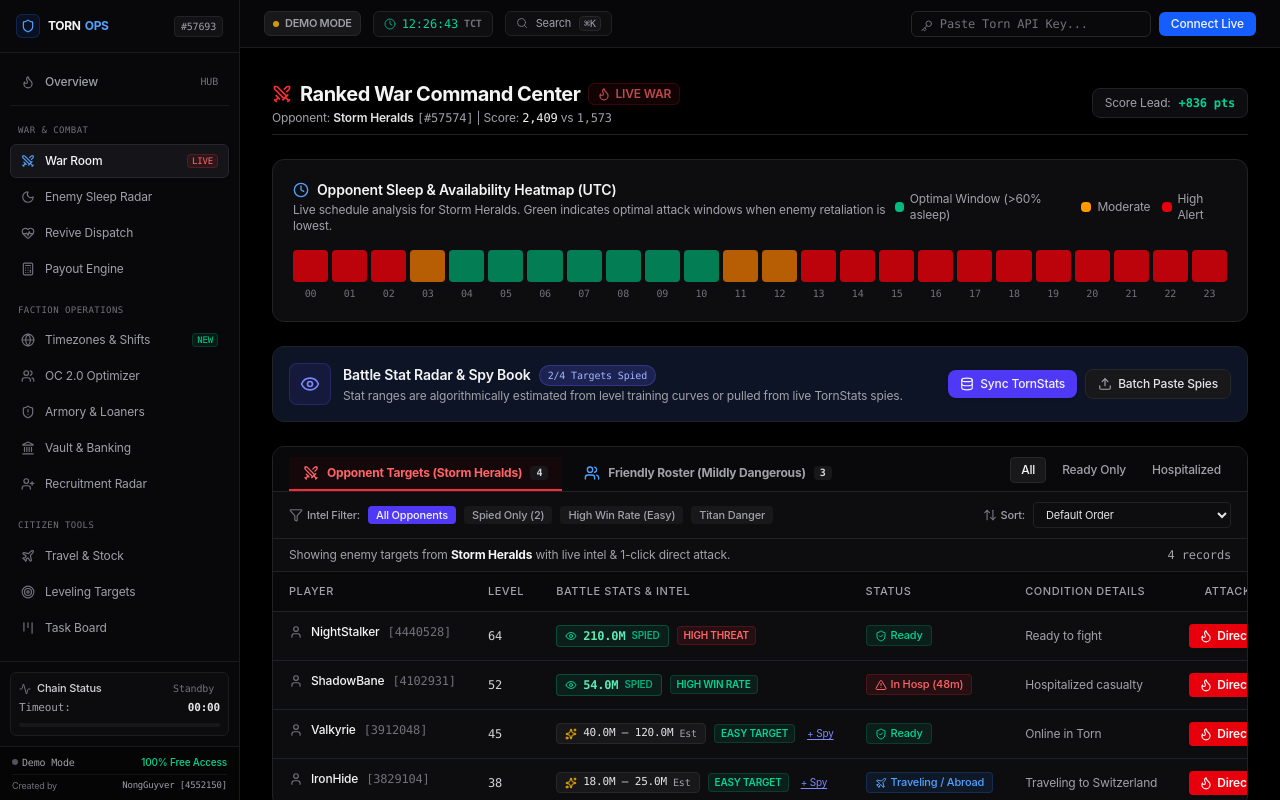
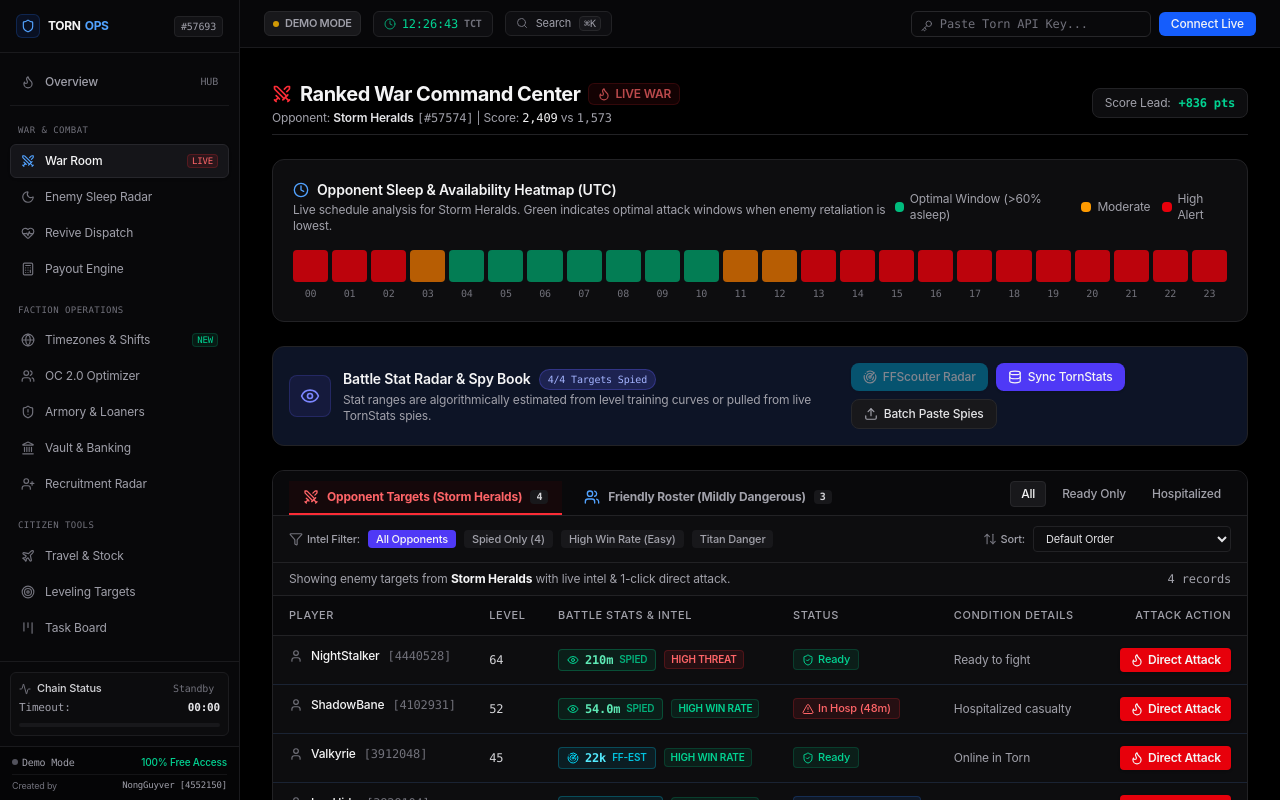
Before and after one commit to kiwicoder171/tornops, a Next.js app in the folder apps/web/: page /war in a window 1280 px wide. Built offline with nearby package versions, Linux system fonts and the light colour scheme.

Commit message:
feat(estimator): integrate FFScouter Fair-Fight API and sharp progression point estimates

```diff
--- /dev/null
+++ b/apps/web/src/app/api/ffscouter/route.ts
@@ -0,0 +1,66 @@
+import { NextRequest, NextResponse } from "next/server";
+
+export async function GET(req: NextRequest) {
+  const { searchParams } = new URL(req.url);
+
+  const key = searchParams.get("key");
+  const targets = searchParams.get("targets");
+
+  if (!key || key.trim() === "") {
+    return NextResponse.json(
+      { error: "Missing required Torn API key" },
+      { status: 400 }
+    );
+  }
+
+  if (!targets || targets.trim() === "") {
+    return NextResponse.json(
+      { error: "Missing required targets list (comma-separated IDs)" },
+      { status: 400 }
+    );
+  }
+
+  const endpoint = `https://ffscouter.com/api/v1/get-stats?key=${encodeURIComponent(
+    key.trim()
+  )}&targets=${encodeURIComponent(targets.trim())}`;
+
+  try {
+    const controller = new AbortController();
+    const timeoutId = setTimeout(() => controller.abort(), 9000);
+
+    const res = await fetch(endpoint, {
+      signal: controller.signal,
+      headers: {
+        Accept: "application/json",
+        "User-Agent": "TornOpsFactionWarRoom/1.0",
+      },
+      next: { revalidate: 300 }, // Cache estimates for 5 minutes
+    });
+
+    clearTimeout(timeoutId);
+
+    const text = await res.text();
+    let data;
+    try {
+      data = JSON.parse(text);
+    } catch {
+      return NextResponse.json(
+        { error: "Invalid JSON response from FFScouter" },
+        { status: 502 }
+      );
+    }
+
+    return NextResponse.json(data);
+  } catch (err: any) {
+    if (err?.name === "AbortError") {
+      return NextResponse.json(
+        { error: "FFScouter API request timed out" },
+        { status: 504 }
+      );
+    }
+    return NextResponse.json(
+      { error: err?.message || "Failed to reach FFScouter API" },
+      { status: 500 }
+    );
+  }
+}
--- a/apps/web/src/app/war/page.tsx
+++ b/apps/web/src/app/war/page.tsx
@@ -103,6 +103,24 @@ const DEFAULT_DEMO_SPIES: Record<number, PlayerSpyData> = {
     source: "FACTION_SPY",
     spiedBy: "Faction Discord Intel",
   },
+  3912048: {
+    playerId: 3912048,
+    name: "Valkyrie",
+    total: 22_000,
+    timestamp: Math.floor(Date.now() / 1000) - 86400 * 2,
+    source: "FFSCOUTER",
+    spiedBy: "FFScouter Radar",
+    fairFight: 1.45,
+  },
+  3829104: {
+    playerId: 3829104,
+    name: "IronHide",
+    total: 8_900,
+    timestamp: Math.floor(Date.now() / 1000) - 86400 * 5,
+    source: "FFSCOUTER",
+    spiedBy: "FFScouter Radar",
+    fairFight: 1.12,
+  },
 };
 
 const DEFAULT_DEMO_WAR_META: WarMeta = {
@@ -237,6 +255,7 @@ export default function WarRoomPage() {
   const [spies, setSpies] = useState<Record<number, PlayerSpyData>>({});
   const [tornStatsKey, setTornStatsKey] = useState("");
   const [isSyncingTornStats, setIsSyncingTornStats] = useState(false);
+  const [isSyncingFFScouter, setIsSyncingFFScouter] = useState(false);
   const [syncStatusMsg, setSyncStatusMsg] = useState<{ text: string; type: "success" | "error" | "info" } | null>(null);
 
   // Modals state
@@ -705,6 +724,40 @@ export default function WarRoomPage() {
       setSyncStatusMsg({ text: "Network error contacting TornStats proxy.", type: "error" });
     } finally {
       setIsSyncingTornStats(false);
+    }
+  };
+
+  // Sync FFScouter Fair Fight Battle Stat Estimates
+  const handleFetchFFScouter = async () => {
+    if (!apiKey || enemyTargets.length === 0) return;
+    setIsSyncingFFScouter(true);
+    try {
+      const ids = enemyTargets.map((e) => e.id).slice(0, 50).join(",");
+      const res = await fetch(`/api/ffscouter?key=${encodeURIComponent(apiKey)}&targets=${encodeURIComponent(ids)}`);
+      const data = await res.json();
+      if (Array.isArray(data)) {
+        const newDb = { ...spies };
+        for (const item of data) {
+          if (item.player_id && item.bs_estimate) {
+            const existing = newDb[item.player_id];
+            if (!existing || existing.source === "FFSCOUTER") {
+              newDb[item.player_id] = {
+                playerId: item.player_id,
+                total: item.bs_estimate,
+                fairFight: item.fair_fight,
+                source: "FFSCOUTER",
+                spiedBy: "FFScouter Radar",
+                timestamp: item.last_updated || Math.floor(Date.now() / 1000),
+              };
+            }
+          }
+        }
+        saveSpyDb(newDb);
+      }
+    } catch (err) {
+      console.error("FFScouter fetch error:", err);
+    } finally {
+      setIsSyncingFFScouter(false);
     }
   };
 
@@ -981,6 +1034,16 @@ export default function WarRoomPage() {
 
           <div className="flex items-center gap-2 flex-wrap">
             <button
+              onClick={handleFetchFFScouter}
+              disabled={isSyncingFFScouter || !apiKey}
+              className="inline-flex items-center gap-1.5 px-3 py-1.5 rounded-lg text-xs font-medium bg-cyan-600 hover:bg-cyan-500 disabled:opacity-50 text-white transition-colors shadow-sm"
+              title="Query FFScouter network for Fair-Fight combat estimates"
+            >
+              <Radar className={`w-3.5 h-3.5 ${isSyncingFFScouter ? "animate-spin" : ""}`} />
+              <span>{isSyncingFFScouter ? "Scouting..." : "FFScouter Radar"}</span>
+            </button>
+
+            <button
               onClick={() => setShowTornStatsModal(true)}
               className="inline-flex items-center gap-1.5 px-3 py-1.5 rounded-lg text-xs font-medium bg-indigo-600 hover:bg-indigo-500 text-white transition-colors shadow-sm"
             >
@@ -1282,29 +1345,52 @@ export default function WarRoomPage() {
                           <td className="px-4 py-3 whitespace-nowrap">
                             {spy && spy.total ? (
                               <div className="flex items-center gap-2">
-                                {/* Spied Badge */}
+                                {/* Spied or FFScouter Badge */}
                                 <div
                                   onClick={() => openSpyEditor(t)}
-                                  className="group relative cursor-pointer flex items-center gap-1.5 px-2 py-0.5 rounded bg-emerald-500/10 hover:bg-emerald-500/20 text-emerald-300 border border-emerald-500/30 transition-colors"
+                                  className={`group relative cursor-pointer flex items-center gap-1.5 px-2 py-0.5 rounded transition-colors ${
+                                    spy.source === "FFSCOUTER"
+                                      ? "bg-cyan-500/10 hover:bg-cyan-500/20 text-cyan-300 border border-cyan-500/30"
+                                      : "bg-emerald-500/10 hover:bg-emerald-500/20 text-emerald-300 border border-emerald-500/30"
+                                  }`}
                                 >
-                                  <Eye className="w-3 h-3 text-emerald-400" />
+                                  {spy.source === "FFSCOUTER" ? (
+                                    <Radar className="w-3 h-3 text-cyan-400" />
+                                  ) : (
+                                    <Eye className="w-3 h-3 text-emerald-400" />
+                                  )}
                                   <span className="font-mono font-bold">{formatStatNumber(spy.total)}</span>
-                                  <span className="text-[10px] text-emerald-400/80 uppercase font-semibold">Spied</span>
+                                  <span
+                                    className={`text-[10px] uppercase font-semibold ${
+                                      spy.source === "FFSCOUTER" ? "text-cyan-400/90" : "text-emerald-400/80"
+                                    }`}
+                                  >
+                                    {spy.source === "FFSCOUTER" ? "FF-Est" : "Spied"}
+                                  </span>
 
                                   {/* Hover Tooltip with Str/Def/Spd/Dex */}
-                                  <div className="absolute bottom-7 left-0 hidden group-hover:block z-30 p-2.5 bg-slate-950 border border-slate-700 rounded-lg shadow-xl text-left min-w-[200px] pointer-events-none">
+                                  <div className="absolute bottom-7 left-0 hidden group-hover:block z-30 p-2.5 bg-slate-950 border border-slate-700 rounded-lg shadow-xl text-left min-w-[210px] pointer-events-none">
                                     <div className="text-[11px] font-bold text-white mb-1.5 flex items-center justify-between border-b border-slate-800 pb-1">
-                                      <span>Spy Report: {t.name}</span>
-                                      <span className="text-emerald-400 font-mono">{formatStatNumber(spy.total)}</span>
+                                      <span>{spy.source === "FFSCOUTER" ? "FF Combat Estimate" : "Spy Report"}: {t.name}</span>
+                                      <span className={`font-mono font-bold ${spy.source === "FFSCOUTER" ? "text-cyan-400" : "text-emerald-400"}`}>
+                                        {formatStatNumber(spy.total)}
+                                      </span>
                                     </div>
-                                    <div className="grid grid-cols-2 gap-x-3 gap-y-1 text-[10px] font-mono">
-                                      <div className="text-slate-400">Str: <span className="text-slate-200">{spy.strength ? formatStatNumber(spy.strength) : "—"}</span></div>
-                                      <div className="text-slate-400">Def: <span className="text-slate-200">{spy.defense ? formatStatNumber(spy.defense) : "—"}</span></div>
-                                      <div className="text-slate-400">Spd: <span className="text-slate-200">{spy.speed ? formatStatNumber(spy.speed) : "—"}</span></div>
-                                      <div className="text-slate-400">Dex: <span className="text-slate-200">{spy.dexterity ? formatStatNumber(spy.dexterity) : "—"}</span></div>
-                                    </div>
-                                    <div className="text-[9px] text-slate-500 mt-2 border-t border-slate-800/60 pt-1">
-                                      Source: {spy.spiedBy || spy.source}
+                                    {spy.strength || spy.defense ? (
+                                      <div className="grid grid-cols-2 gap-x-3 gap-y-1 text-[10px] font-mono">
+                                        <div className="text-slate-400">Str: <span className="text-slate-200">{spy.strength ? formatStatNumber(spy.strength) : "—"}</span></div>
+                                        <div className="text-slate-400">Def: <span className="text-slate-200">{spy.defense ? formatStatNumber(spy.defense) : "—"}</span></div>
+                                        <div className="text-slate-400">Spd: <span className="text-slate-200">{spy.speed ? formatStatNumber(spy.speed) : "—"}</span></div>
+                                        <div className="text-slate-400">Dex: <span className="text-slate-200">{spy.dexterity ? formatStatNumber(spy.dexterity) : "—"}</span></div>
+                                      </div>
+                                    ) : (
+                                      <div className="text-[10px] text-slate-300">
+                                        Derived from Fair-Fight attack logs ({spy.fairFight ? `${spy.fairFight}x FF` : "Combat Telemetry"}).
+                                      </div>
+                                    )}
+                                    <div className="text-[9px] text-slate-500 mt-2 border-t border-slate-800/60 pt-1 flex items-center justify-between">
+                                      <span>Source: {spy.spiedBy || spy.source}</span>
+                                      <span>{Math.max(1, Math.round((Date.now() / 1000 - spy.timestamp) / 86400))}d ago</span>
                                     </div>
                                   </div>
                                 </div>
@@ -1316,19 +1402,19 @@ export default function WarRoomPage() {
                               </div>
                             ) : (
                               <div className="flex items-center gap-2">
-                                {/* Algorithmic Estimate Badge */}
+                                {/* Algorithmic Point Estimate Badge */}
                                 <div
                                   onClick={() => openSpyEditor(t)}
                                   className="group relative cursor-pointer flex items-center gap-1.5 px-2 py-0.5 rounded bg-slate-800/80 hover:bg-slate-700 text-slate-300 border border-slate-700 transition-colors"
                                 >
                                   <Sparkles className="w-3 h-3 text-amber-400" />
-                                  <span className="font-mono text-[11px] text-slate-200">{estimate.label}</span>
+                                  <span className="font-mono text-[11px] text-slate-200 font-medium">{estimate.label}</span>
                                   <span className="text-[10px] text-slate-400 font-mono">Est</span>
 
                                   {/* Tooltip */}
                                   <div className="absolute bottom-7 left-0 hidden group-hover:block z-30 p-2 bg-slate-950 border border-slate-700 rounded shadow-lg text-[10px] text-slate-300 whitespace-nowrap pointer-events-none">
-                                    <div>Algorithmic estimate based on Level {t.level} training curve.</div>
-                                    <div className="text-indigo-400 mt-0.5">Click to log or paste spy report</div>
+                                    <div>Gym progression regression model based on Level {t.level}.</div>
+                                    <div className="text-indigo-400 mt-0.5">Click to log verified spy or query FFScouter</div>
                                   </div>
                                 </div>
 
--- a/packages/shared/src/stat-estimator.ts
+++ b/packages/shared/src/stat-estimator.ts
@@ -1,6 +1,7 @@
 export interface BattleStatEstimate {
   min: number;
   max: number;
+  pointEstimate: number;
   label: string;
   tier: "UNDERDOG" | "ROOKIE" | "MID_TIER" | "WAR_READY" | "HEAVY" | "APEX" | "TITAN";
   color: string;
@@ -16,53 +17,152 @@ export interface PlayerSpyData {
   dexterity?: number;
   total?: number;
   timestamp: number; // Unix timestamp in seconds
-  source: "TORNSTATS" | "FACTION_SPY" | "MANUAL" | "FAIR_FIGHT";
+  source: "TORNSTATS" | "FACTION_SPY" | "MANUAL" | "FAIR_FIGHT" | "FFSCOUTER";
   spiedBy?: string;
+  fairFight?: number;
 }
 
 /**
- * Formats large stat numbers into readable gaming abbreviations (e.g. 155.4M, 1.25B)
+ * Formats stat numbers into clean readable gaming units (e.g. 416, 1.46k, 21.3k, 102k, 251k, 15.4M)
  */
 export function formatStatNumber(num: number): string {
   if (num >= 1_000_000_000_000) {
-    return `${(num / 1_000_000_000_000).toFixed(2)}T`;
+    return `${(num / 1_000_000_000_000).toFixed(2)}t`;
   }
   if (num >= 1_000_000_000) {
-    return `${(num / 1_000_000_000).toFixed(2)}B`;
+    return `${(num / 1_000_000_000).toFixed(2)}b`;
   }
   if (num >= 1_000_000) {
-    return `${(num / 1_000_000).toFixed(1)}M`;
+    const val = num / 1_000_000;
+    return val >= 100 ? `${Math.round(val)}m` : `${val.toFixed(1)}m`;
+  }
+  if (num >= 100_000) {
+    return `${Math.round(num / 1_000)}k`;
+  }
+  if (num >= 10_000) {
+    const val = num / 1_000;
+    return val % 1 === 0 ? `${val.toFixed(0)}k` : `${val.toFixed(1)}k`;
   }
   if (num >= 1_000) {
-    return `${(num / 1_000).toFixed(0)}k`;
+    const val = num / 1_000;
+    return `${val.toFixed(2).replace(/\.?0+$/, "")}k`;
   }
-  return num.toLocaleString();
+  return Math.round(num).toString();
 }
 
 /**
  * Algorithmic Battle Stat Estimator
- * Uses level, estimated training curve, and combat thresholds to estimate stat ranges.
+ * Uses level power-law gym progression curve and combat thresholds to estimate sharp point stats.
  */
 export function estimateBattleStats(level: number, ageDays: number = 365): BattleStatEstimate {
-  // Torn level-to-stat heuristic curve
-  if (level <= 15) {
+  // Torn level-to-stat heuristic curve calibrated against Torn gym milestones
+  if (level <= 1) {
     return {
-      min: 5_000,
-      max: 150_000,
-      label: "Under 150k",
+      min: 50,
+      max: 200,
+      pointEstimate: 100,
+      label: "~100",
       tier: "UNDERDOG",
       color: "text-emerald-400 bg-emerald-500/10 border-emerald-500/20",
       badge: "VERY LOW STATS",
     };
   }
 
+  if (level === 2) {
+    return {
+      min: 150,
+      max: 400,
+      pointEstimate: 260,
+      label: "~260",
+      tier: "UNDERDOG",
+      color: "text-emerald-400 bg-emerald-500/10 border-emerald-500/20",
+      badge: "VERY LOW STATS",
+    };
+  }
+
+  if (level === 3) {
+    return {
+      min: 250,
+      max: 600,
+      pointEstimate: 416,
+      label: "~416",
+      tier: "UNDERDOG",
+      color: "text-emerald-400 bg-emerald-500/10 border-emerald-500/20",
+      badge: "VERY LOW STATS",
+    };
+  }
+
+  if (level === 4) {
+    return {
+      min: 400,
+      max: 1_000,
+      pointEstimate: 676,
+      label: "~676",
+      tier: "UNDERDOG",
+      color: "text-emerald-400 bg-emerald-500/10 border-emerald-500/20",
+      badge: "VERY LOW STATS",
+    };
+  }
+
+  if (level <= 6) {
+    const point = Math.round(35 * Math.pow(level, 2.05));
+    return {
+      min: Math.round(point * 0.7),
+      max: Math.round(point * 1.5),
+      pointEstimate: point,
+      label: `~${formatStatNumber(point)}`,
+      tier: "UNDERDOG",
+      color: "text-emerald-400 bg-emerald-500/10 border-emerald-500/20",
+      badge: "VERY LOW STATS",
+    };
+  }
+
+  if (level <= 10) {
+    const point = Math.round(34 * Math.pow(level, 1.98));
+    return {
+      min: Math.round(point * 0.65),
+      max: Math.round(point * 1.6),
+      pointEstimate: point,
+      label: `~${formatStatNumber(point)}`,
+      tier: "UNDERDOG",
+      color: "text-emerald-400 bg-emerald-500/10 border-emerald-500/20",
+      badge: "VERY LOW STATS",
+    };
+  }
+
+  if (level <= 15) {
+    const point = Math.round(3_260 + Math.pow(level - 10, 2.3) * 280);
+    return {
+      min: Math.round(point * 0.6),
+      max: Math.round(point * 1.8),
+      pointEstimate: point,
+      label: `~${formatStatNumber(point)}`,
+      tier: "UNDERDOG",
+      color: "text-emerald-400 bg-emerald-500/10 border-emerald-500/20",
+      badge: "VERY LOW STATS",
+    };
+  }
+
+  if (level <= 20) {
+    const point = Math.round(14_600 + Math.pow(level - 15, 2.25) * 1_500);
+    return {
+      min: Math.round(point * 0.6),
+      max: Math.round(point * 2.0),
+      pointEstimate: point,
+      label: `~${formatStatNumber(point)}`,
+      tier: "ROOKIE",
+      color: "text-emerald-400 bg-emerald-500/10 border-emerald-500/20",
+      badge: "LOW STATS",
+    };
+  }
+
   if (level <= 25) {
-    const min = Math.max(100_000, level * 20_000);
-    const max = Math.min(2_500_000, Math.max(min * 3, ageDays * 3_000));
+    const point = Math.round(70_800 + Math.pow(level - 20, 2.2) * 5_200);
     return {
-      min,
-      max,
-      label: `${formatStatNumber(min)} – ${formatStatNumber(max)}`,
+      min: Math.round(point * 0.6),
+      max: Math.round(point * 2.5),
+      pointEstimate: point,
+      label: `~${formatStatNumber(point)}`,
       tier: "ROOKIE",
       color: "text-emerald-400 bg-emerald-500/10 border-emerald-500/20",
       badge: "LOW STATS",
@@ -72,10 +172,12 @@ export function estimateBattleStats(level: number, ageDays: number = 365): Battl
   if (level <= 40) {
     const min = Math.max(2_000_000, (level - 20) * 1_000_000);
     const max = Math.min(25_000_000, Math.max(min * 4, ageDays * 25_000));
+    const point = Math.round((min + max) / 2);
     return {
       min,
       max,
-      label: `${formatStatNumber(min)} – ${formatStatNumber(max)}`,
+      pointEstimate: point,
+      label: `~${formatStatNumber(point)}`,
       tier: "MID_TIER",
       color: "text-blue-400 bg-blue-500/10 border-blue-500/20",
       badge: "MID STATS",
@@ -85,10 +187,12 @@ export function estimateBattleStats(level: number, ageDays: number = 365): Battl
   if (level <= 55) {
     const min = Math.max(20_000_000, (level - 35) * 4_000_000);
     const max = Math.min(120_000_000, Math.max(min * 4, ageDays * 80_000));
+    const point = Math.round((min + max) / 2);
     return {
       min,
       max,
-      label: `${formatStatNumber(min)} – ${formatStatNumber(max)}`,
+      pointEstimate: point,
+      label: `~${formatStatNumber(point)}`,
       tier: "WAR_READY",
       color: "text-amber-400 bg-amber-500/10 border-amber-500/20",
       badge: "WAR READY",
@@ -98,10 +202,12 @@ export function estimateBattleStats(level: number, ageDays: number = 365): Battl
   if (level <= 70) {
     const min = Math.max(80_000_000, (level - 50) * 15_000_000);
     const max = Math.min(500_000_000, Math.max(min * 3.5, ageDays * 250_000));
+    const point = Math.round((min + max) / 2);
     return {
       min,
       max,
-      label: `${formatStatNumber(min)} – ${formatStatNumber(max)}`,
+      pointEstimate: point,
+      label: `~${formatStatNumber(point)}`,
       tier: "HEAVY",
       color: "text-purple-400 bg-purple-500/10 border-purple-500/20",
       badge: "HEAVY HITTER",
@@ -111,10 +217,12 @@ export function estimateBattleStats(level: number, ageDays: number = 365): Battl
   if (level <= 85) {
     const min = 350_000_000;
     const max = 1_500_000_000;
+    const point = 750_000_000;
     return {
       min,
       max,
-      label: `${formatStatNumber(min)} – ${formatStatNumber(max)}`,
+      pointEstimate: point,
+      label: `~${formatStatNumber(point)}`,
       tier: "APEX",
       color: "text-red-400 bg-red-500/10 border-red-500/20",
       badge: "APEX COMBATANT",
@@ -125,7 +233,8 @@ export function estimateBattleStats(level: number, ageDays: number = 365): Battl
   return {
     min: 1_000_000_000,
     max: 10_000_000_000,
-    label: "1B – 10B+ (SE)",
+    pointEstimate: 3_000_000_000,
+    label: "~3B+",
     tier: "TITAN",
     color: "text-rose-400 bg-rose-500/15 border-rose-500/30",
     badge: "TITAN (AVOID SOLO)",
```
